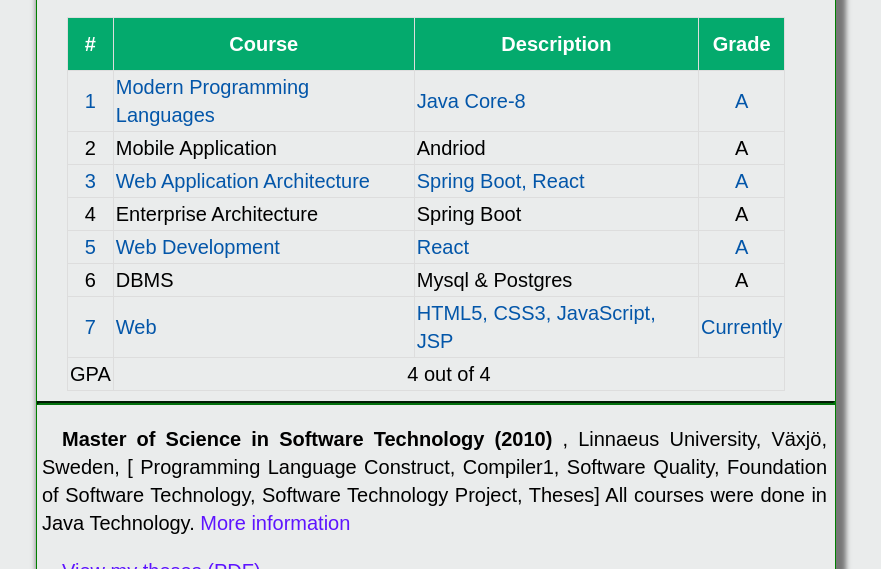
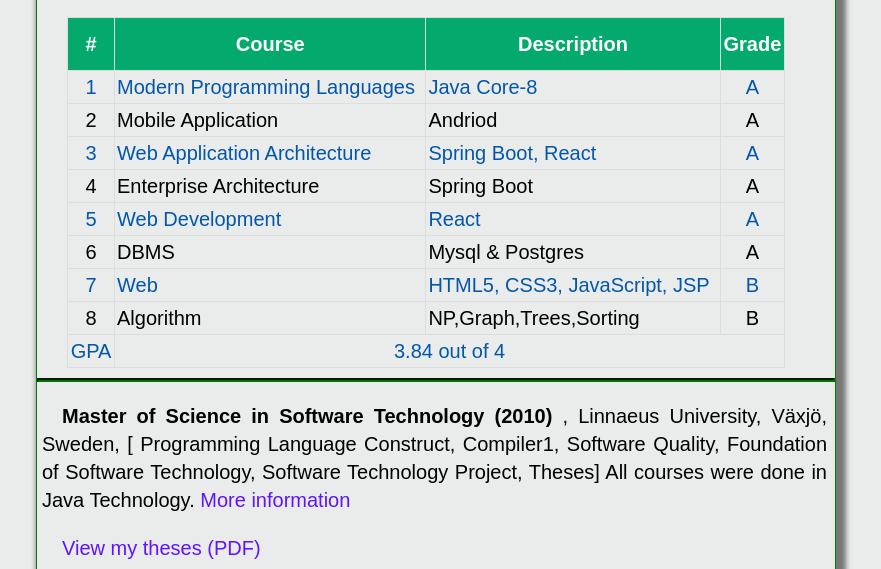
Before and after one commit to BahaaAmayreh/website, a plain HTML site: page eduction.html in a window 1280 px wide. Shown: the part 231-800 px from the top of the page, without its empty margins (204-1085 px from the left). Drawn offline with Linux system fonts and the light colour scheme.

Commit message:
Update eduction.html

```diff
--- a/eduction.html
+++ b/eduction.html
@@ -84,11 +84,17 @@
                         <td>7</td>
                         <td>Web</td>
                         <td>HTML5, CSS3, JavaScript, JSP</td>
-                        <td>Currently</td>
+                        <td>B</td>
+                    </tr>
+                    <tr>
+                        <td>8</td>
+                        <td>Algorithm</td>
+                        <td>NP,Graph,Trees,Sorting</td>
+                        <td>B</td>
                     </tr>
                     <tr>
                         <td>GPA</td>
-                        <td colspan="3">4 out of 4</td>
+                        <td colspan="3">3.84 out of 4</td>
                     </tr>
                 </table>
                 <hr />
```
